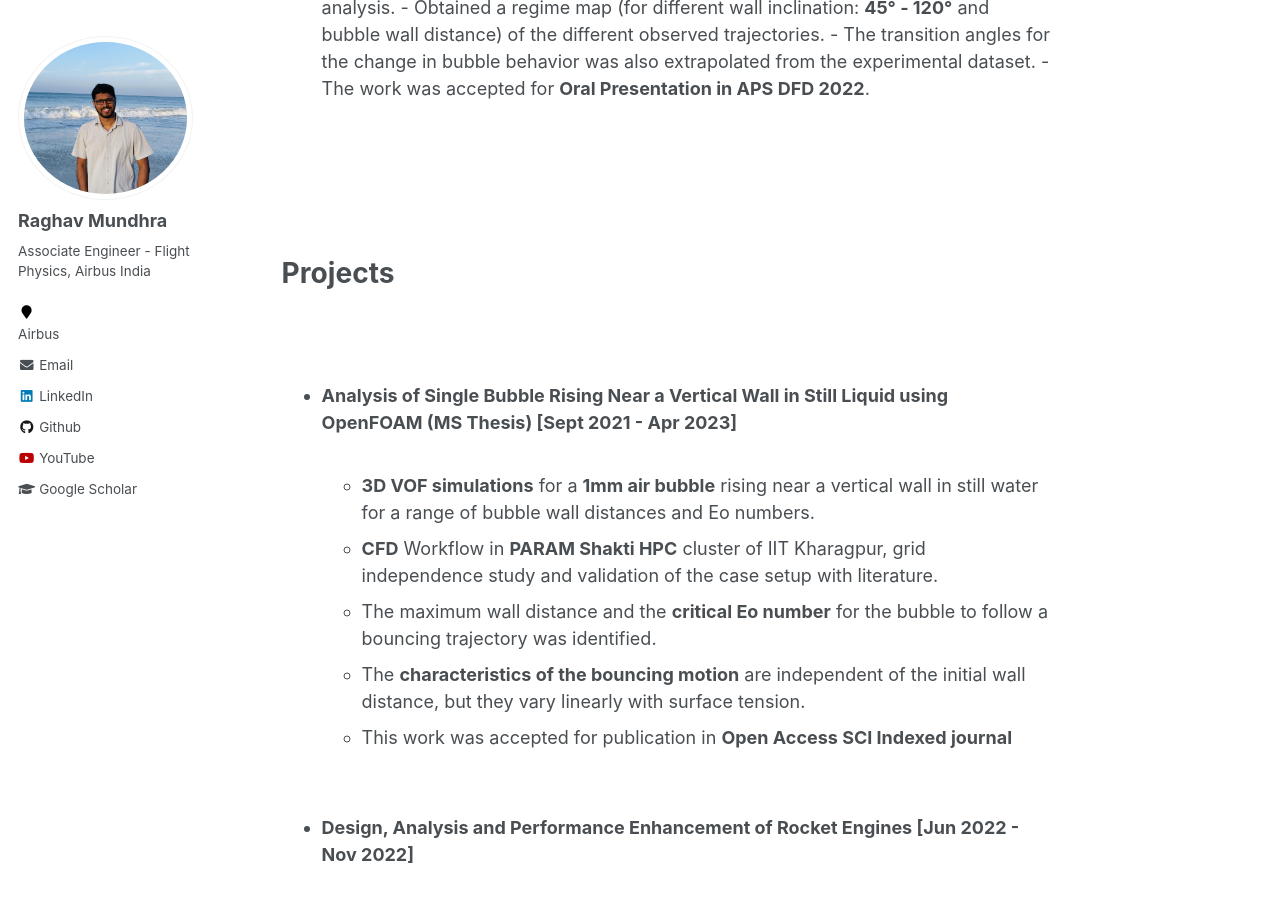
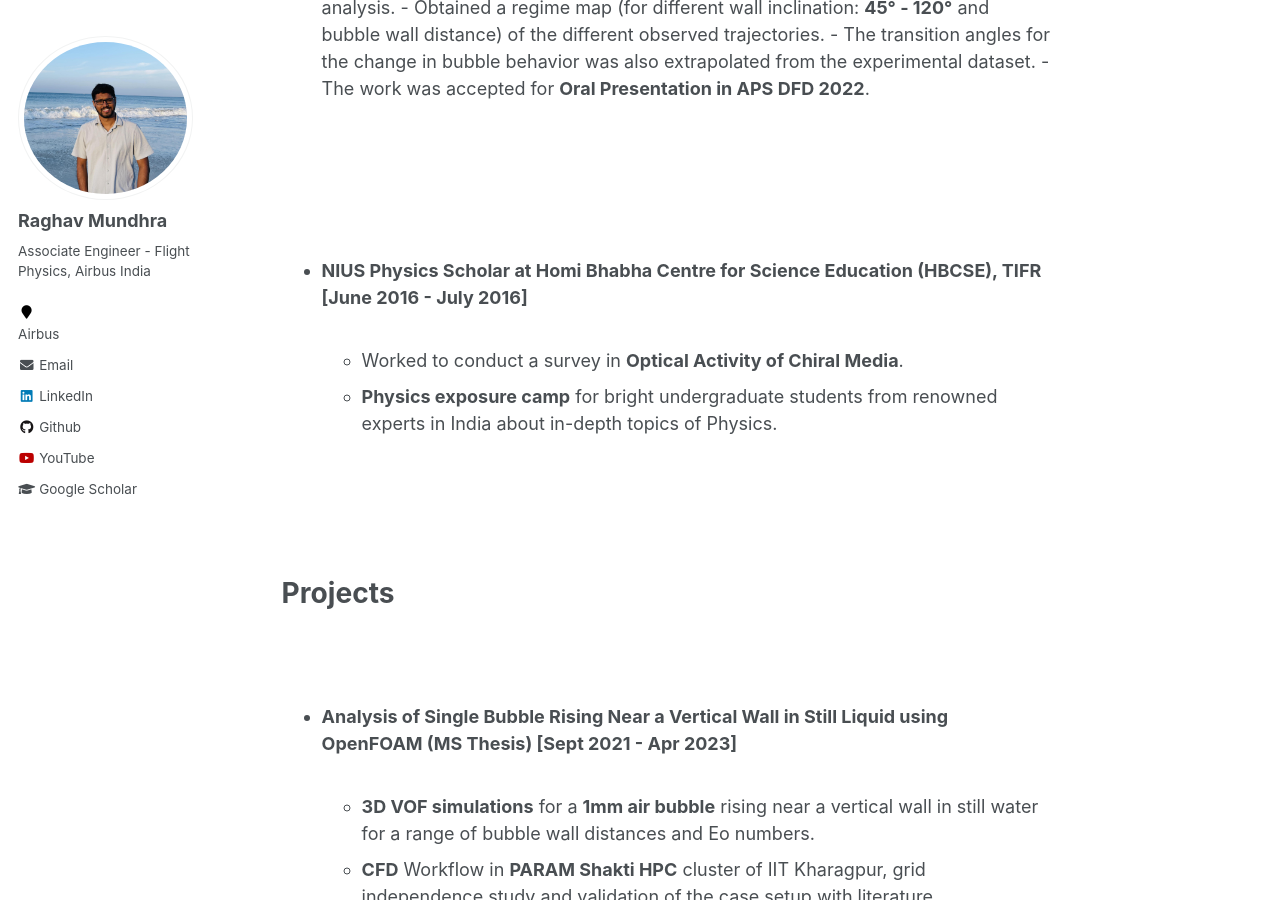
Before and after one commit to RaghavMundhra/Raghav.Mundhra, a Jekyll site: the page built from _pages/about.md, in a window 1280 px wide and 900 px high, scrolled down 2311 px. Built offline with Jekyll 4.4.1, drawn with Linux system fonts in a browser that asks for light colours.

Commit message:
Update about.md

```diff
--- a/_pages/about.md
+++ b/_pages/about.md
@@ -53,6 +53,13 @@ Work Experience
       - The work was accepted for **Oral Presentation in APS DFD 2022**.
 
  <br> <br> <br> <br>
+
+ - **NIUS Physics Scholar at Homi Bhabha Centre for Science Education (HBCSE), TIFR [June 2016 - July 2016]**
+   <br> <br>
+   - Worked to conduct a survey in **Optical Activity of Chiral Media**.
+   - **Physics exposure camp** for bright undergraduate students from renowned experts in India about in-depth topics of Physics.
+
+   <br> <br> <br> <br>
 
 Projects
 ======
```
